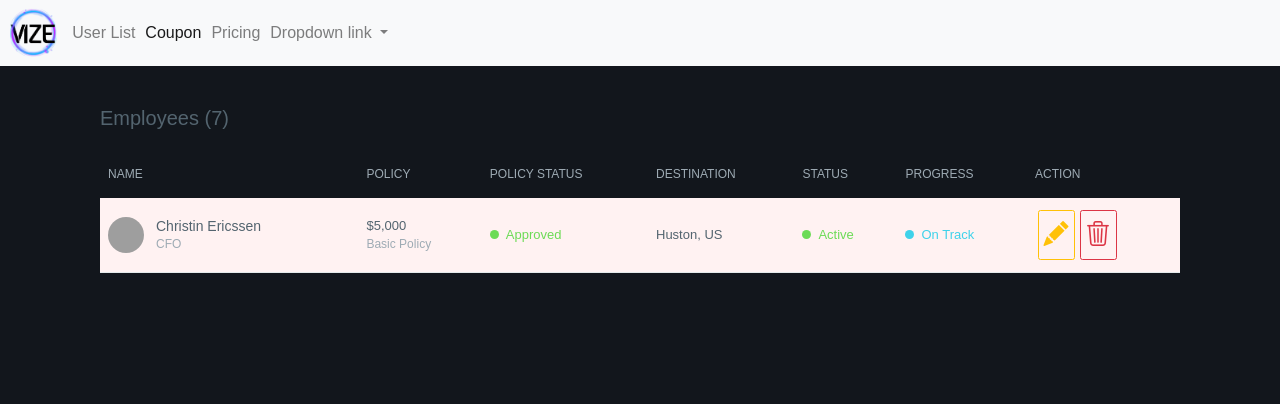
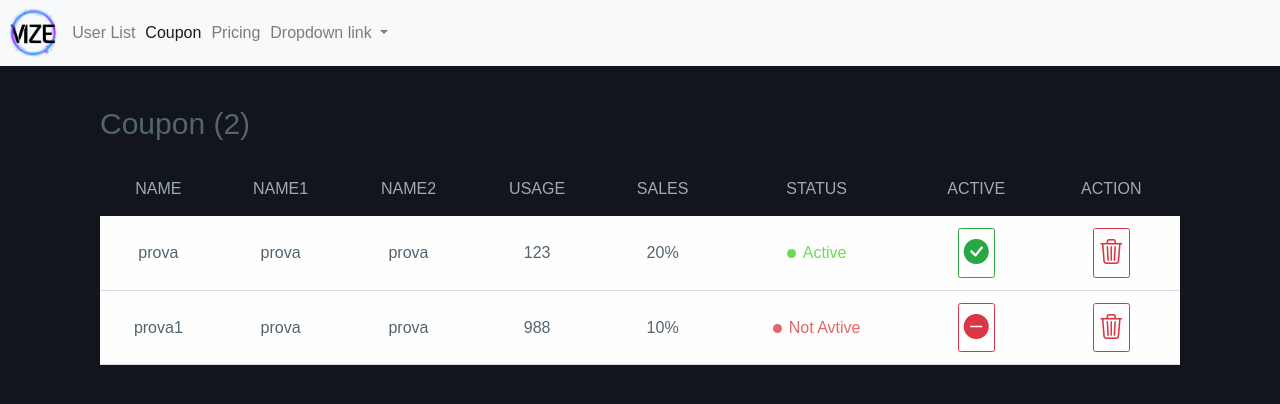
Before and after one commit to gianluca-nobile/Vize-CRM, an Angular app: page /dashboard/coupon in a window 1280 px wide. Shown: the top 404 px of the page. Built offline with nearby package versions, Linux system fonts and the light colour scheme; grey boxes are pictures that could not be loaded.

Commit message:
dinamic table

```diff
--- a/src/app/page/dashboard/coupon/coupon.component.html
+++ b/src/app/page/dashboard/coupon/coupon.component.html
@@ -1 +1 @@
-<app-table></app-table>
+<app-table [title]="'Coupon'" [columns]="columns" [items]="coupons"></app-table>
--- a/src/app/page/dashboard/coupon/coupon.component.ts
+++ b/src/app/page/dashboard/coupon/coupon.component.ts
@@ -1,10 +1,36 @@
-import { Component } from '@angular/core';
+import {Component, OnInit} from '@angular/core';
 
 @Component({
   selector: 'app-coupon',
   templateUrl: './coupon.component.html',
   styleUrls: ['./coupon.component.css']
 })
-export class CouponComponent {
+export class CouponComponent implements OnInit{
+
+  columns: Array<object> | undefined
+  coupons: any;
+
+  ngOnInit(): void {
+    this.generateColumn();
+    this.coupons = [
+      {name: 'prova', name1: 'prova', name2: 'prova', usage: 123, sales: '20%', status: true, active: true,},
+      {name: 'prova1', name1: 'prova', name2: 'prova', usage: 988, sales: '10%', status: false, active: false,}
+    ]
+  }
+
+  generateColumn(){
+    this.columns = [
+      {name: 'name', type: 'string'},
+      {name: 'name1', type: 'string'},
+      {name: 'name2', type: 'string'},
+      {name: 'usage', type: 'number'},
+      {name: 'sales', type: 'string'},
+      {name: 'status', type: 'boolean'},
+      {name: 'active', type: 'enableDisable'},
+      {name: 'action', type: 'delete'}
+    ]
+  }
+
+
 
 }
--- a/src/app/page/dashboard/navbar/navbar.component.css
+++ b/src/app/page/dashboard/navbar/navbar.component.css
@@ -1,3 +1,6 @@
 img{
   height: 50px;
 }
+.bg-light{
+  background-color: var(--table-head-bg-color);
+}
--- a/src/app/page/dashboard/navbar/navbar.component.html
+++ b/src/app/page/dashboard/navbar/navbar.component.html
@@ -23,7 +23,7 @@
         <div class="dropdown-menu" aria-labelledby="navbarDropdownMenuLink">
           <a class="dropdown-item" href="#">Action</a>
           <a class="dropdown-item" href="#">Another action</a>
-          <a class="dropdown-item" href="#">Something else here</a>
+          <a class="dropdown-item" href="#"><i class="bi bi-box-arrow-left"></i> Logout</a>
         </div>
       </li>
     </ul>
--- a/src/app/shared/table/table.component.css
+++ b/src/app/shared/table/table.component.css
@@ -7,7 +7,7 @@ GENERAL
 .row__title{
   color: #53646f;
   font-weight: 400;
-  font-size: 20px;
+  font-size: 30px;
   margin: 0;
 }
 
@@ -21,7 +21,7 @@ GENERAL
 .table__th {
   color: #9eabb4;
   font-weight: 500;
-  font-size: 12px;
+  font-size: 16px;
   text-transform: uppercase;
   cursor: pointer;
   border:0 !important;
@@ -29,8 +29,11 @@ GENERAL
 }
 
 .table-row {
-  border-bottom: 1px solid #e4e9ea;
-  background-color: #f8f9fa;
+  border-bottom: 1px solid var(--inactive-color);
+  background-color: var(--table-bg-color);
+}
+.table-row:hover {
+  background-color: var(--table-head-bg-color);
 }
 .table__th:hover {
   color: #01b9d1;
@@ -47,7 +50,7 @@ GENERAL
   padding: 12px 8px !important;
   vertical-align: middle !important;
   color: #53646f;
-  font-size: 13px;
+  font-size: 16px;
   font-weight: 400;
   position:relative;
   line-height: 18px !important;
@@ -63,10 +66,6 @@ GENERAL
   background-size: cover;
   background-repeat: no-repeat;
   vertical-align: middle;
-}
-
-.table-row--chris .table-row__img {
-  background-image: url('https://images.pexels.com/photos/428333/pexels-photo-428333.jpeg?w=1260&h=750&auto=compress&cs=tinysrgb');
 }
 
 .table-row__info {
@@ -91,14 +90,14 @@ GENERAL
 
 .table-row__policy {
   color: #53646f;
-  font-size: 13px;
+  font-size: 16px;
   font-weight: 400;
   line-height: 18px;
-  margin-bottom: 0px;
+  margin-bottom: 0;
 }
 .table-row__p-status {
   margin-bottom: 0;
-  font-size: 13px;
+  font-size: 16px;
   vertical-align: middle;
   display: inline-block;
   color: #9eabb4;
@@ -107,7 +106,7 @@ GENERAL
 
 .table-row__status{
   margin-bottom: 0;
-  font-size: 13px;
+  font-size: 16px;
   vertical-align: middle;
   display: inline-block;
   color: #9eabb4;
@@ -116,7 +115,7 @@ GENERAL
 
 .table-row__progress{
   margin-bottom: 0;
-  font-size: 13px;
+  font-size: 16px;
   vertical-align: middle;
   display: inline-block;
   color: #9eabb4;
@@ -237,7 +236,7 @@ GENERAL
     display: inline-block;
     border: 0;
     background-color: #fff;
-    width: calc(33.3% - 13px);
+    width: calc(33.3% - 16px);
     margin-right: 10px;
     margin-bottom: 10px;
   }
@@ -285,7 +284,7 @@ GENERAL
 
 @media screen and (max-width: 680px){
   .table-row {
-    width: calc(50% - 13px);
+    width: calc(50% - 16px);
   }
 }
 
--- a/src/app/shared/table/table.component.html
+++ b/src/app/shared/table/table.component.html
@@ -1,7 +1,7 @@
 <div class="container">
   <div class="row row--top-40">
     <div class="col-md-12">
-      <h2 class="row__title">Employees (7)</h2>
+      <h2 class="row__title">{{title}} ({{items?.length}})</h2>
     </div>
   </div>
   <div class="row row--top-20">
@@ -9,49 +9,51 @@
       <div class="table-container">
         <table class="table">
           <thead class="table__thead">
-          <tr>
-            <th class="table__th">Name</th>
-            <th class="table__th">Policy</th>
-            <th class="table__th">Policy status</th>
-            <th class="table__th">Destination</th>
-            <th class="table__th">Status</th>
-            <th class="table__th">Progress</th>
-            <th class="table__th">Action</th>
+          <tr class="text-center">
+            <th *ngFor="let col of columns" class="table__th">{{col.name}}</th>
           </tr>
           </thead>
-          <tbody class="table__tbody">
-          <tr class="table-row table-row--chris table-row--red">
-            <td class="table-row__td">
-              <div class="table-row__img"></div>
-              <div class="table-row__info">
-                <p class="table-row__name">Christin Ericssen</p>
-                <span class="table-row__small">CFO</span>
-              </div>
-            </td>
-            <td data-column="Policy" class="table-row__td">
-              <div class="">
-                <p class="table-row__policy">$5,000</p>
-                <span class="table-row__small">Basic Policy</span>
-              </div>
-            </td>
-            <td data-column="Policy status" class="table-row__td">
-              <p class="table-row__p-status status--green status">Approved</p>
-            </td>
-            <td data-column="Destination" class="table-row__td">
-              Huston, US
-            </td>
-            <td data-column="Status" class="table-row__td">
-              <p class="table-row__status status--green status">Active</p>
-            </td>
-            <td data-column="Progress" class="table-row__td">
-              <p class="table-row__progress status--blue status">On Track</p>
-            </td>
-            <td class="table-row__td">
+          <tbody class="table__tbody text-center">
+<!--          table-row&#45;&#45;red  da aggiungere al tr-->
+          <tr *ngFor="let item of items, let index = index" class="table-row">
+<!--            <td class="table-row__td">-->
+<!--              <div class="table-row__img"></div>-->
+<!--              <div class="table-row__info">-->
+<!--                <p class="table-row__name">Christin Ericssen</p>-->
+<!--                <span class="table-row__small">CFO</span>-->
+<!--              </div>-->
+<!--            </td>-->
+<!--            <td data-column="Policy" class="table-row__td">-->
+<!--              <div class="">-->
+<!--                <p class="table-row__policy">$5,000</p>-->
+<!--                <span class="table-row__small">Basic Policy</span>-->
+<!--              </div>-->
+<!--            </td>-->
+<!--            <td data-column="Policy status" class="table-row__td">-->
+<!--              <p class="table-row__p-status status&#45;&#45;green status">Approved</p>-->
+<!--            </td>-->
+            <ng-container *ngFor="let col of columns">
+              <ng-container [ngSwitch]="col.type">
+                <td *ngSwitchCase="'boolean'" [attr.data-column]="col.name" class="table-row__td">
+                  <p class="table-row__status status" [ngClass]="item[col.name]?'status--green': 'status--red'">{{item[col.name]?'Active':'Not Avtive'}}</p>
+                </td>
+                <td *ngSwitchCase="'enableDisable'" [attr.data-column]="col.name" class="table-row__td">
 
-              <button class="btn btn-outline-warning p-2 mx-1"><i class="bi bi-pencil-fill"></i></button>
+                  <button (click)="enableDisable.emit(index)" *ngIf="item[col.name] === false" class="btn btn-outline-danger p-2 mx-1"><i class="bi bi-dash-circle-fill"></i></button>
 
-              <button class="btn btn-outline-danger p-2 mx-1"><i class="bi bi-trash3 fa-2x"></i></button>
-            </td>
+                  <button (click)="enableDisable.emit(index)" *ngIf="item[col.name]" class="btn btn-outline-success p-2 mx-1"><i class="bi bi-check-circle-fill"></i></button>
+                </td>
+                <td *ngSwitchCase="'delete'" class="table-row__td">
+                  <button (click)="delete.emit(index)" class="btn btn-outline-danger p-2 mx-1"><i class="bi bi-trash3 fa-2x"></i></button>
+                </td>
+                <td *ngSwitchCase="'edit'" class="table-row__td">
+                  <button (click)="edit.emit(index)" class="btn btn-outline-warning p-2 mx-1"><i class="bi bi-pencil-fill"></i></button>
+                </td>
+                <td *ngSwitchDefault [attr.data-column]="col.name" class="table-row__td">
+                  {{item[col.name]}}
+                </td>
+              </ng-container>
+            </ng-container>
           </tr>
           </tbody>
         </table>
```
Also changed, not shown: src/app/shared/table/table.component.ts (+9 -1 lines).
